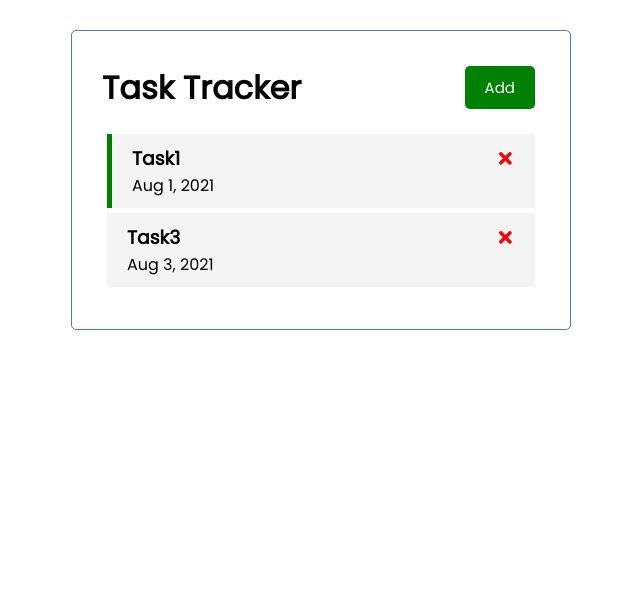
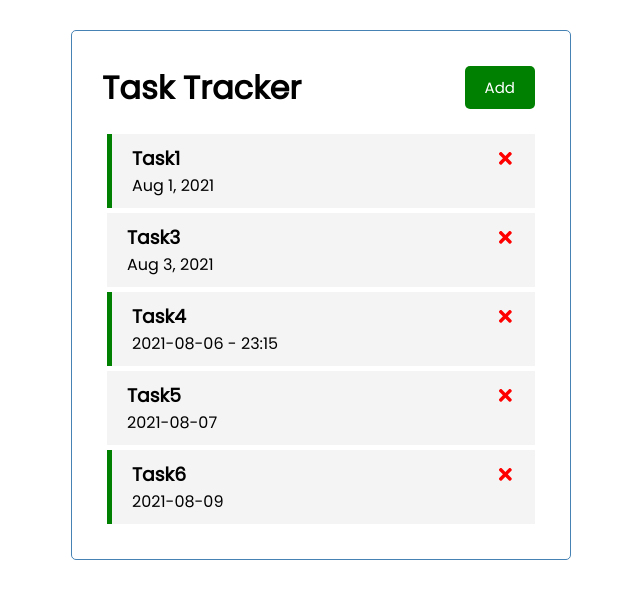
Before and after one commit to over40dev/Portfolio-react-context-hooks-fetch-api, a React (Create React App) app: page / in a window 1280 px wide. Shown: the top 598 px of the page, without its empty margins (319-959 px from the left). Built offline with nearby package versions, Linux system fonts and the light colour scheme; data requests are answered from the project's data file.

Commit message:
Add task on server

```diff
--- a/db.json
+++ b/db.json
@@ -13,6 +13,27 @@
       "date": "Aug 3, 2021",
       "time": "",
       "reminder": false
+    },
+    {
+      "name": "Task4",
+      "date": "2021-08-06",
+      "time": "23:15",
+      "reminder": true,
+      "id": 4
+    },
+    {
+      "name": "Task5",
+      "date": "2021-08-07",
+      "time": "",
+      "reminder": false,
+      "id": 5
+    },
+    {
+      "name": "Task6",
+      "date": "2021-08-09",
+      "time": "",
+      "reminder": true,
+      "id": 6
     }
   ]
 }
--- a/src/App.js
+++ b/src/App.js
@@ -25,12 +25,27 @@ const fetchTasks = async () => {
   return data;
 }
 
+  // Add Task
+  const addTask = async (task) => {
+    /* NEW WAY
+    - add task on server */
+    const res = await fetch('http://localhost:5000/tasks', {
+      method: 'POST',
+      headers: {
+        'Content-type': 'application/json'
+      },
+      body: JSON.stringify(task)
+    });
 
-  // Add Task
-  const addTask = (task) => {
-    const id = Math.floor(Math.random() * 10000) + 1;
-    const newTask = {id, ...task};
-    setTasks([...tasks, newTask]);
+    /* data that is returned is the new task that was added including the ID created on the server. */
+    const data = await res.json();
+    setTasks([...tasks, data]);
+
+    /* OLD WAY
+    - simulate adding task in UI */
+    // const id = Math.floor(Math.random() * 10000) + 1;
+    // const newTask = {id, ...task};
+    // setTasks([...tasks, newTask]);
   }
 
   // Delete Task
```
